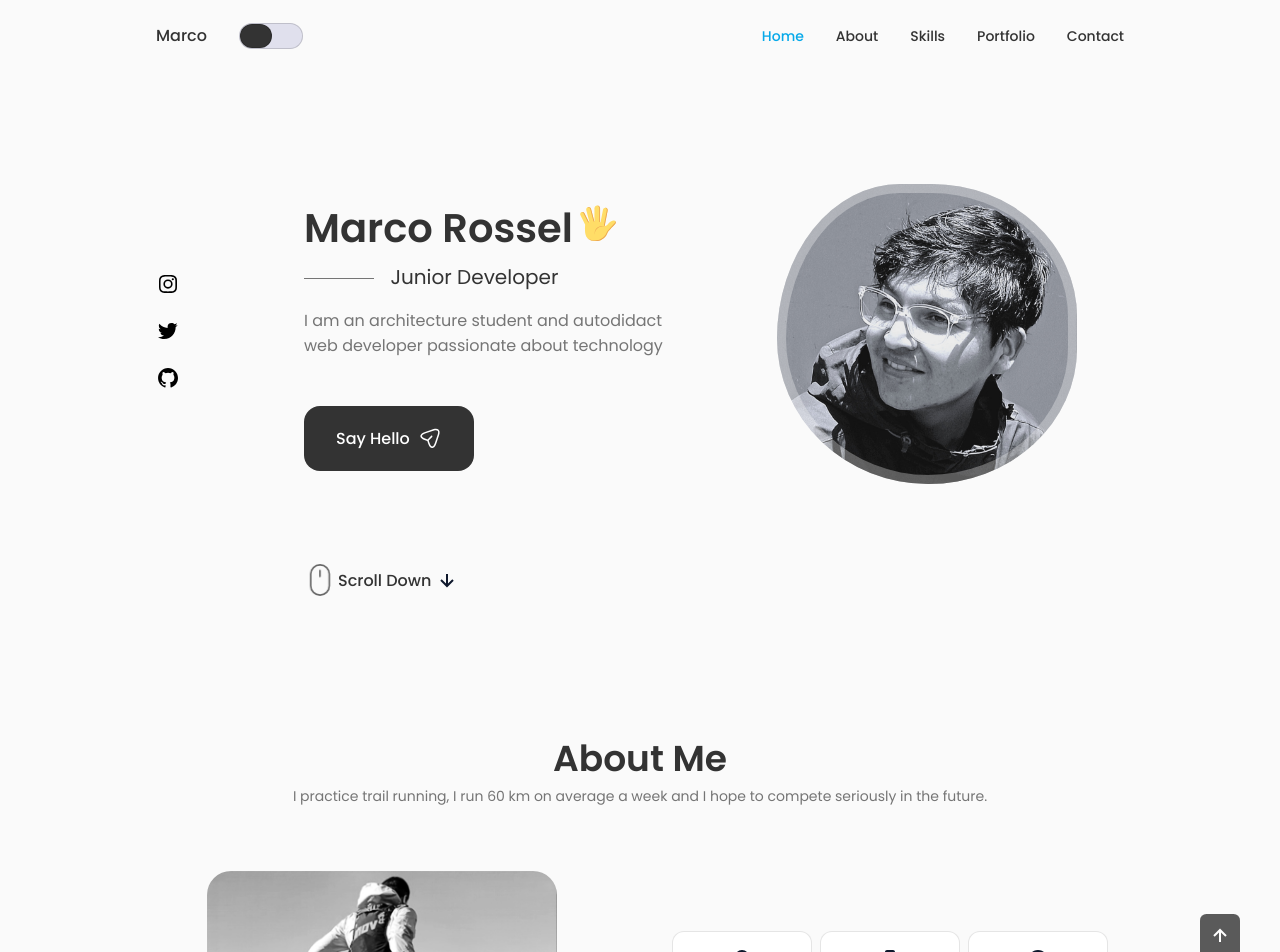
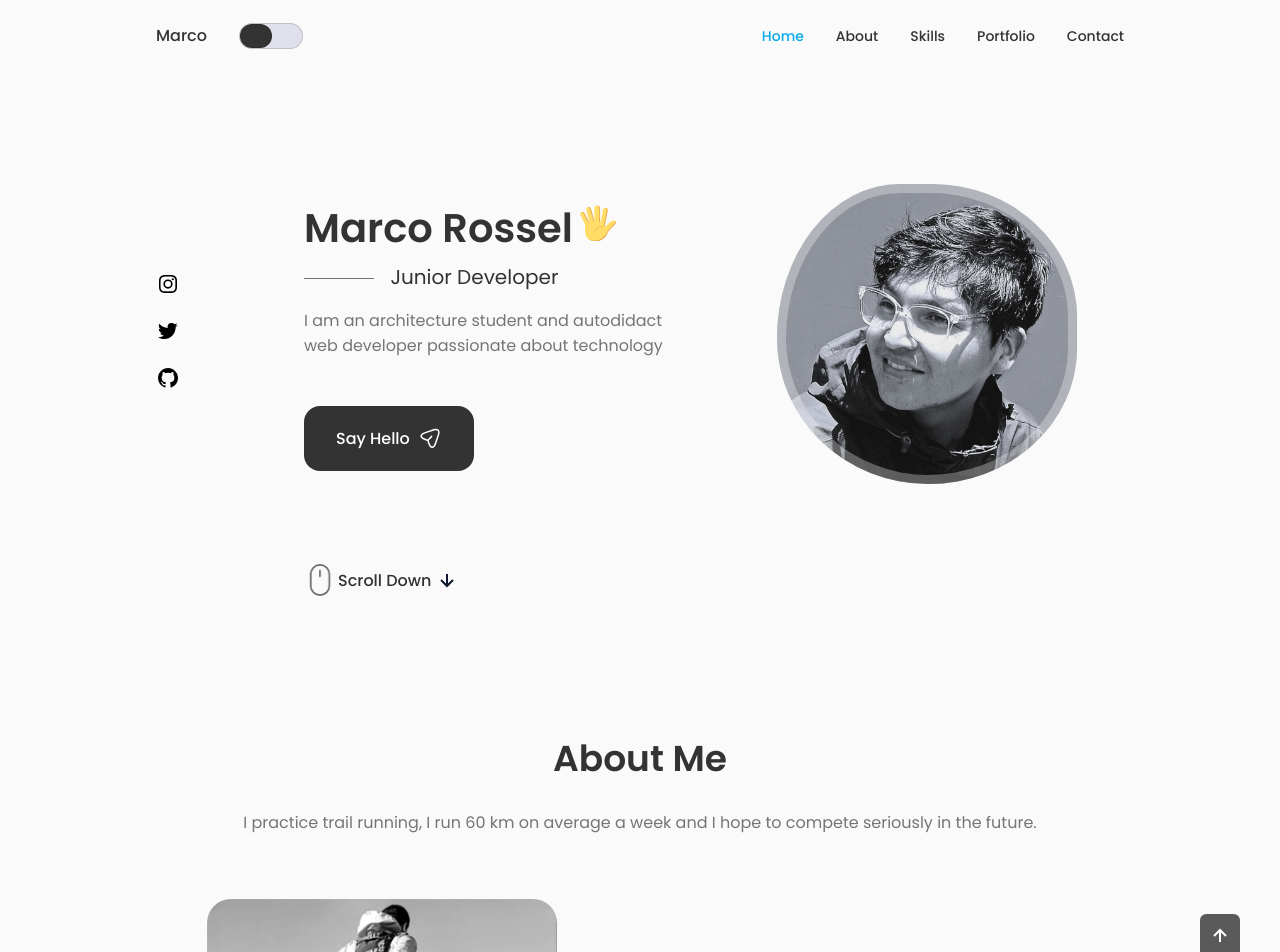
Before and after one commit to MarcoRosselDev/portafollio, a React (Create React App) app: page / in a window 1280 px wide. Shown: the top 952 px of the page. Built offline with nearby package versions, Linux system fonts and the light colour scheme.

Commit message:
about me dixed

```diff
--- a/src/components/about/About.jsx
+++ b/src/components/about/About.jsx
@@ -11,10 +11,12 @@ const About = (mode) => {
       id="about"
     >
       <h2 className="section__title">About Me</h2>
-      <span className="section__subtitle">
-        I practice trail running, I run 60 km on average a week and I hope to
-        compete seriously in the future.
-      </span>
+      <div className="center-text">
+        <p className="section__subtitle-about">
+          I practice trail running, I run 60 km on average a week and I hope to
+          compete seriously in the future.
+        </p>
+      </div>
 
       <div className="about__container container grid">
         <img src={AboutImg} alt="" className="about__img" />
--- a/src/components/about/about.css
+++ b/src/components/about/about.css
@@ -60,6 +60,20 @@
   padding: 0 4rem 0 0;
   margin-bottom: var(--mb-2-5);
 }
+.center-text {
+  grid-template-columns: 116px repeat(2, 1fr);
+  padding-top: 1.5rem;
+  column-gap: 2rem;
+  align-items: center;
+}
+.section__subtitle-about {
+  margin-bottom: 4rem;
+  align-content: center;
+  /* font-size: var(--normal-font-size); */
+  font-size: var(--normal-font-size);
+  text-align: center;
+  /* margin-bottom: var(--mb-3); */
+}
 
 /*=============== BREAKPOINTS ===============*/
 /* For large devices */
@@ -82,6 +96,11 @@
     padding: 0 5rem;
     margin-bottom: 2rem;
   }
+  .section__subtitle-about {
+    margin-left: 2rem;
+    margin-right: 2rem;
+    /* margin-bottom: var(--mb-2-5); */
+  }
 }
 
 /* For medium devices */
@@ -96,8 +115,11 @@
 }
 
 /* For small devices */
-@media screen and (max-width: 350px) {
+@media screen and (max-width: 386px) {
   .about__info {
     grid-template-columns: 1fr;
   }
+  .section__subtitle {
+    /* margin-bottom: var(--mb-2-5); */
+  }
 }
```
